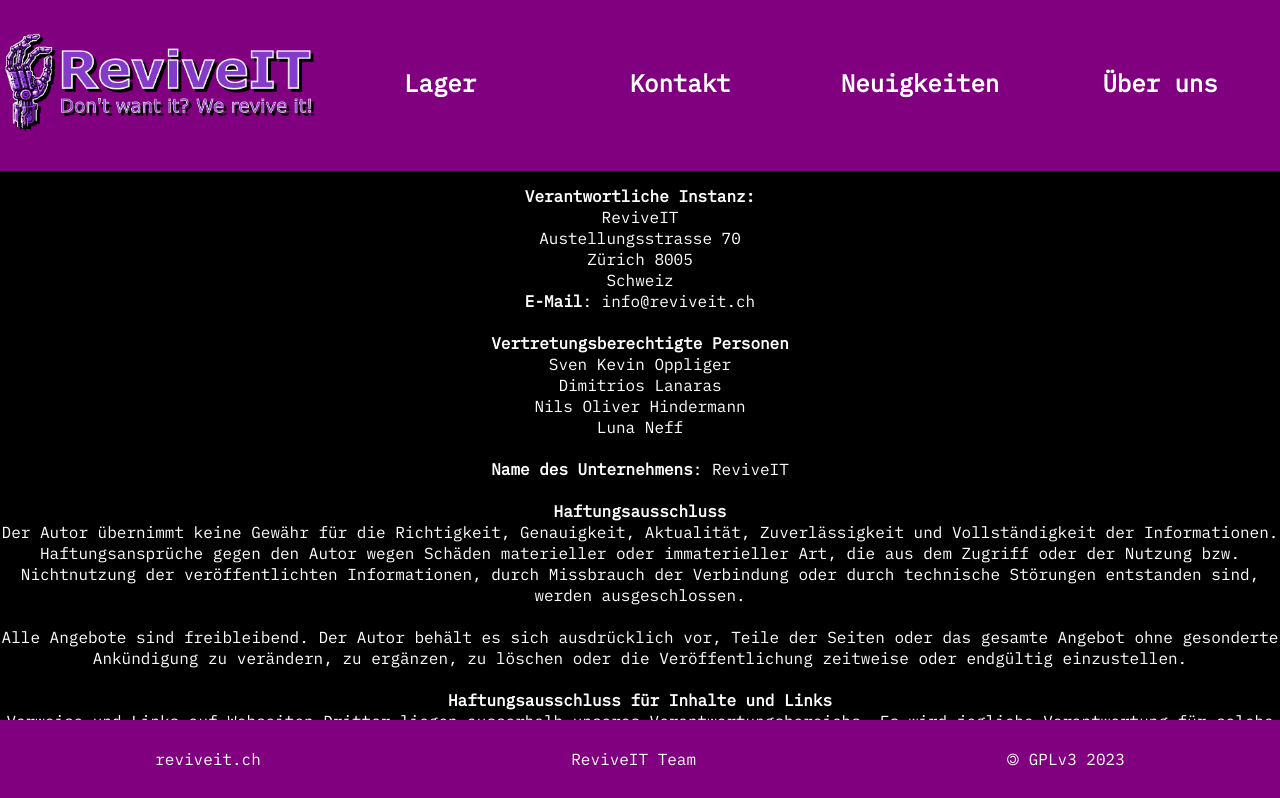
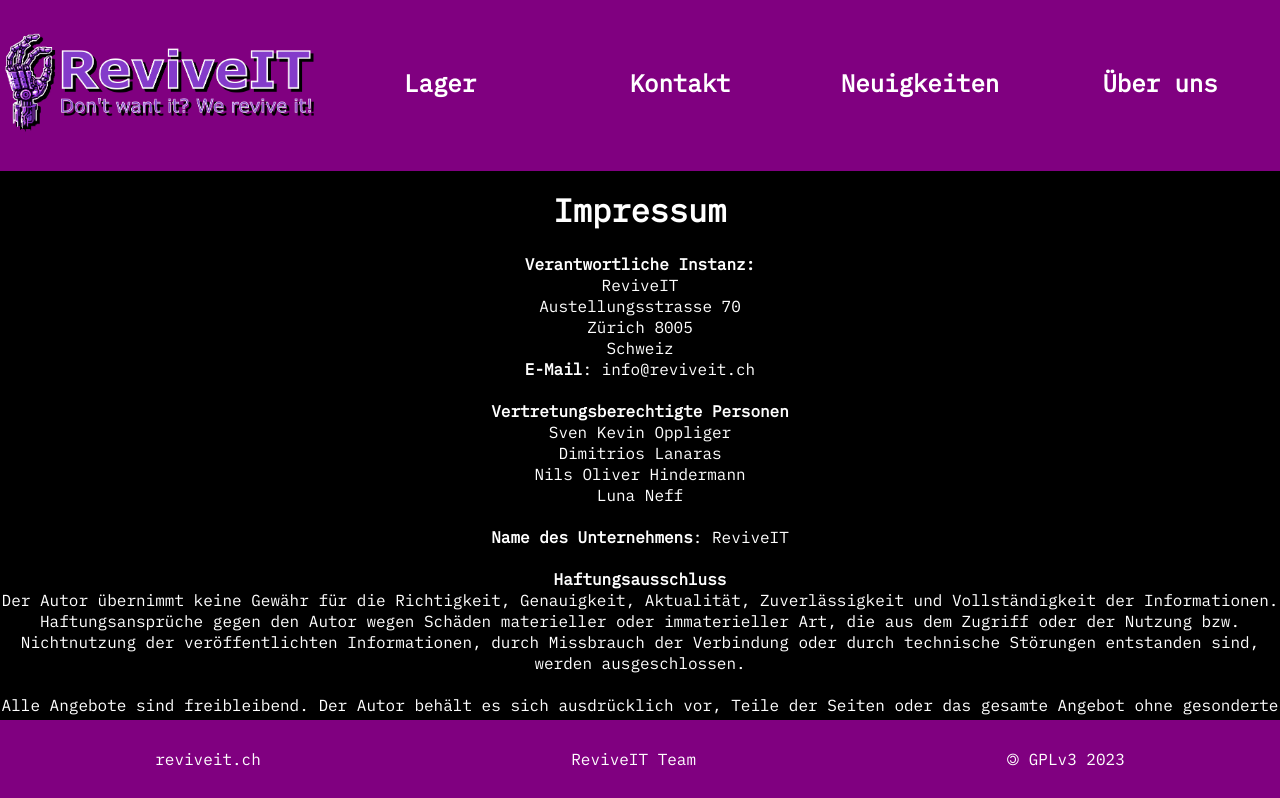
Before and after one commit to dlanaras/reviveit.ch, a SvelteKit app in the folder frontend/: page /imprint in a window 1280 px wide. Shown: the top 798 px of the page. Built offline with nearby package versions, Linux system fonts and the light colour scheme.

Commit message:
minor improvements

```diff
--- a/frontend/src/app.html
+++ b/frontend/src/app.html
@@ -1,5 +1,5 @@
 <!DOCTYPE html>
-<html lang="en">
+<html lang="de-ch">
 	<head>
 		<meta charset="utf-8" />
 		<link rel="icon" href="%sveltekit.assets%/favicon.png" />
--- a/frontend/src/routes/imprint/+page.svelte
+++ b/frontend/src/routes/imprint/+page.svelte
@@ -3,6 +3,7 @@
 </svelte:head>
 
 <div class="content">
+	<h1>Impressum</h1>
 	<p>
 		<b>Verantwortliche Instanz:</b><br />
 		ReviveIT<br />Austellungsstrasse 70<br />
--- a/frontend/src/routes/privacy-policy/+page.svelte
+++ b/frontend/src/routes/privacy-policy/+page.svelte
@@ -3,6 +3,7 @@
 </svelte:head>
 
 <div class="content">
+	<h1>Datenschutzerklärung</h1>
 	<p>
 		<br />
 		ReviveIT<br />
```
